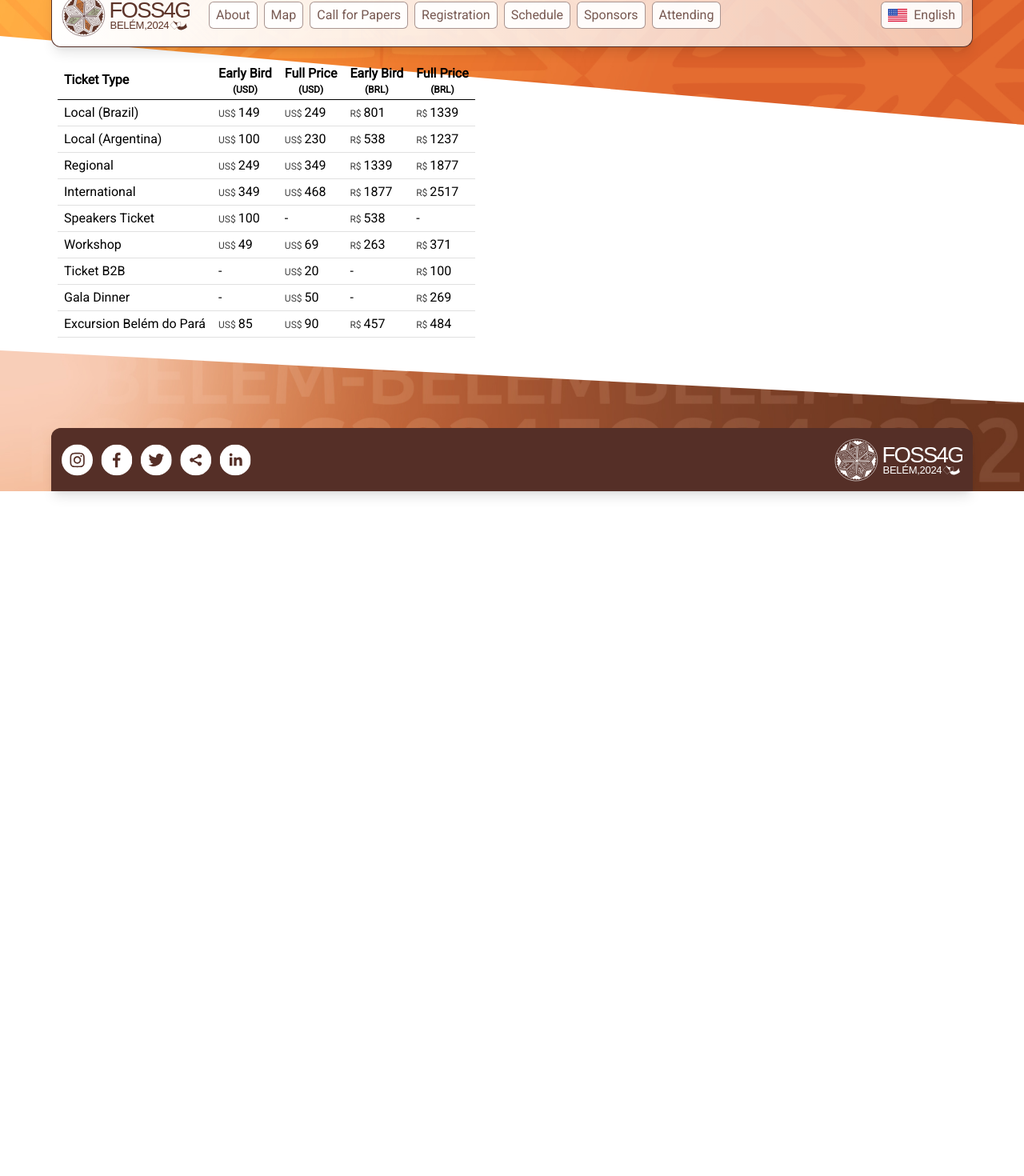
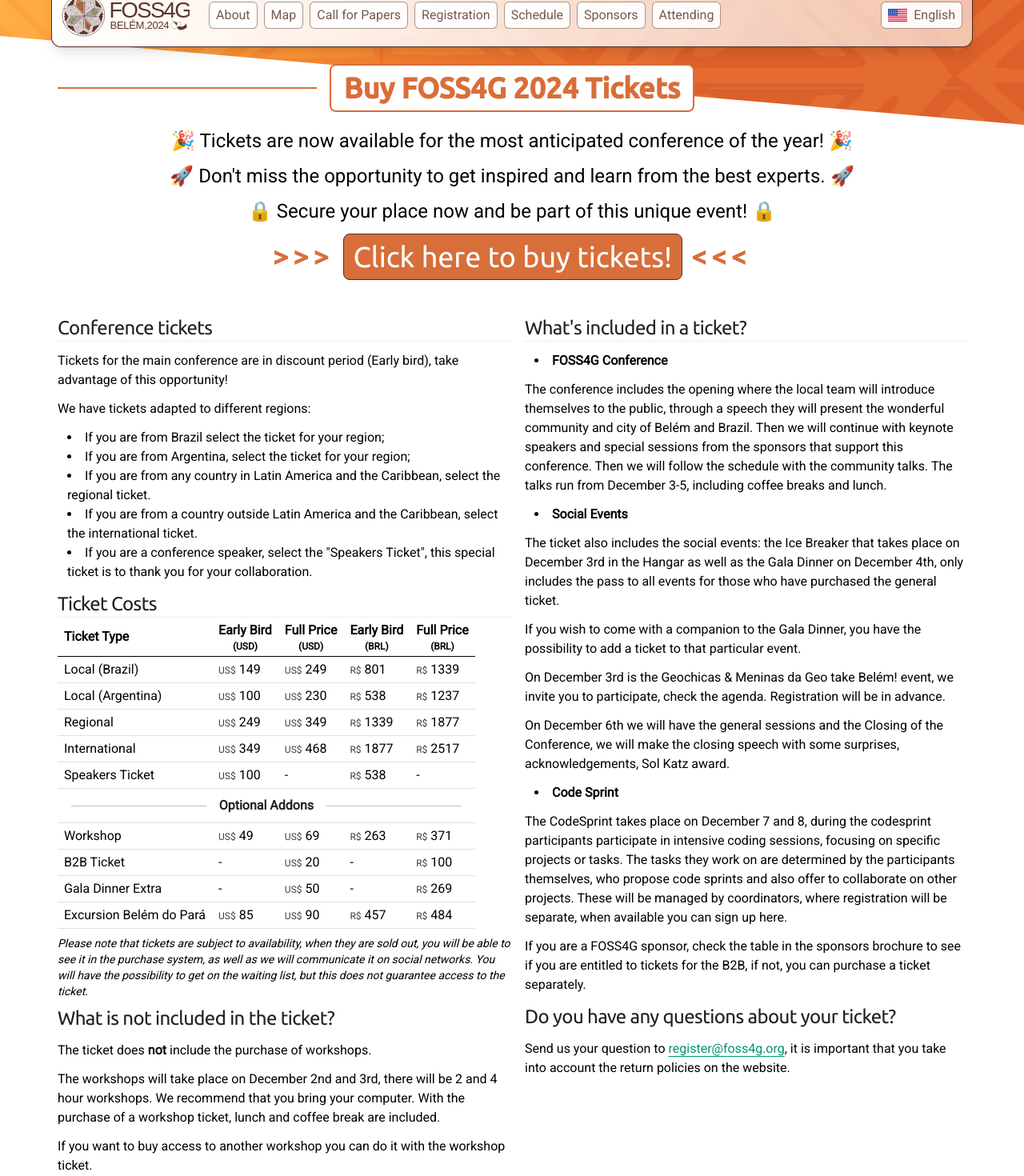
Before and after one commit to FOSS4G-2024-Belem/foss4g-2024-belem.github.io, a Next.js app: page /en/buy-tickets in a window 1280 px wide. Shown: the part 20-1490 px from the top of the page at 80% size. Before the commit the page ends 800 px from the top, so only its background shows below. Built offline with nearby package versions, Linux system fonts and the light colour scheme.

Commit message:
buy tickets

```diff
--- a/src/components/TicketPricesTable.tsx
+++ b/src/components/TicketPricesTable.tsx
@@ -8,8 +8,8 @@ const i18nEnglish = {
   "Local (Argentina)": "Local (Argentina)",
   "Regional": "Regional",
   "International": "International",
-  "Ticket B2B": "Ticket B2B",
-  "Gala Dinner": "Gala Dinner",
+  "B2B Ticket": "B2B Ticket",
+  "Gala Dinner Extra": "Gala Dinner Extra",
   "Excursion Belém do Pará": "Excursion Belém do Pará",
   "Speakers Ticket": "Speakers Ticket",
   "Early Bird": "Early Bird",
@@ -17,11 +17,11 @@ const i18nEnglish = {
 }
 
 function USD({v} : { v: number} ) {
-  return <><span className="text-gray-800 text-xs">US$ </span>{v}</>
+  return <><div className="text-gray-800 text-xs md:inline-block md:pr-1">US$ </div>{v}</>
 }
 
 function BRL({v} : { v: number} ) {
-  return <><span className="text-gray-800 text-xs">R$ </span>{v}</>
+  return <><div className="text-gray-800 text-xs md:inline-block md:pr-1">R$ </div>{v}</>
 }
 
 export default function TicketPricesTable({i18n = i18nEnglish} : {i18n: typeof i18nEnglish}) {
@@ -87,6 +87,15 @@ export default function TicketPricesTable({i18n = i18nEnglish} : {i18n: typeof i
         <td className="px-2 py-1">-</td>
       </tr>
       <tr className="border-b border-gray-300">
+        <td colSpan={5}>
+          <div className="flex items-center my-2">
+            <div className="flex-1 border-gray-400 border-t mx-4"></div>
+            <div className="font-bold text-gray-900">Optional Addons</div>
+            <div className="flex-1 border-gray-400 border-t mx-4"></div>
+          </div>
+        </td>
+      </tr>
+      <tr className="border-b border-gray-300">
         <td className="px-2 py-1">{i18n["Workshop"]}</td>
         <td className="px-2 py-1"><USD v={49} /></td>
         <td className="px-2 py-1"><USD v={69} /></td>
@@ -94,14 +103,14 @@ export default function TicketPricesTable({i18n = i18nEnglish} : {i18n: typeof i
         <td className="px-2 py-1"><BRL v={371} /></td>
       </tr>
       <tr className="border-b border-gray-300">
-        <td className="px-2 py-1">{i18n["Ticket B2B"]}</td>
+        <td className="px-2 py-1">{i18n["B2B Ticket"]}</td>
         <td className="px-2 py-1">-</td>
         <td className="px-2 py-1"><USD v={20} /></td>
         <td className="px-2 py-1">-</td>
         <td className="px-2 py-1"><BRL v={100} /></td>
       </tr>
       <tr className="border-b border-gray-300">
-        <td className="px-2 py-1">{i18n["Gala Dinner"]}</td>
+        <td className="px-2 py-1">{i18n["Gala Dinner Extra"]}</td>
         <td className="px-2 py-1">-</td>
         <td className="px-2 py-1"><USD v={50} /></td>
         <td className="px-2 py-1">-</td>
--- a/src/pages/en/buy-tickets.mdx
+++ b/src/pages/en/buy-tickets.mdx
@@ -1,12 +1,104 @@
 import MdxLayout from "@/components/MDXLayout";
 import TicketPricesTable from "@/components/TicketPricesTable";
+import Heading from "@/components/Heading";
 
 export const metadata = {
   title: "Buy Tickets",
-  description: "Buy tickets for FOSS4G 2024 Conference held in Belém, Brasil on 02-08 December 2024",
+  description:
+    "Buy tickets for FOSS4G 2024 Conference held in Belém, Brasil on 02-08 December 2024",
 };
 
-<TicketPricesTable />
+<Heading color="orange" bubble>
+  Buy FOSS4G 2024 Tickets
+</Heading>
+
+<div className="text-lg md:text-2xl text-center">
+  <p>
+    🎉 Tickets are now available for the most anticipated conference of the
+    year! 🎉
+  </p>
+  <p>
+    🚀 Don't miss the opportunity to get inspired and learn from the best
+    experts. 🚀
+  </p>
+  <p>🔒 Secure your place now and be part of this unique event! 🔒</p>
+</div>
+
+<div className="text-center">
+  <div className="inline-block text-f4g_orange font-bold text-lg tracking-[0.4rem] md:text-4xl">
+    &gt;&gt;&gt;
+  </div>
+  <a
+    href="https://payment.2024.foss4g.org/OSGeo-Brasil/foss4g.2024/"
+    target="_blank"
+    className="non-standard"
+  >
+    <button className=" border-f4g_red text-white bg-f4g_orange border rounded-lg py-2 px-3 text-lg md:text-4xl font-ubuntu mx-1 md:mx-3 my-3">
+      {"Click here to buy tickets!"}
+    </button>
+  </a>
+  <div className="inline-block text-f4g_orange font-bold text-lg tracking-[0.4rem] md:text-4xl">
+    &lt;&lt;&lt;
+  </div>
+</div>
+
+<div className="grid grid-cols-1 sm:grid-cols-2 sm:space-x-4 mt-8">
+  <div className="">
+    ##### Conference tickets
+    ---
+
+    Tickets for the main conference are in discount period (Early bird), take advantage of this opportunity!
+
+    We have tickets adapted to different regions:
+    - If you are from Brazil select the ticket for your region;
+    - If you are from Argentina, select the ticket for your region;
+    - If you are from any country in Latin America and the Caribbean, select the regional ticket.
+    - If you are from a country outside Latin America and the Caribbean, select the international ticket.
+    - If you are a conference speaker, select the "Speakers Ticket", this special ticket is to thank you for your collaboration.
+
+    ##### Ticket Costs
+    ---
+    <TicketPricesTable />
+
+    <div className="italic text-sm my-2">Please note that tickets are subject to availability, when they are sold out, you will be able to see it in the purchase system, as well as we will communicate it on social networks. You will have the possibility to get on the waiting list, but this does not guarantee access to the ticket.</div>
+
+    ##### What is not included in the ticket?
+
+    The ticket does **not** include the purchase of workshops.
+
+    The workshops will take place on December 2nd and 3rd, there will be 2 and 4 hour workshops. We recommend that you bring your computer. With the purchase of a workshop ticket, lunch and coffee break are included.
+
+    If you want to buy access to another workshop you can do it with the workshop ticket.
+  </div>
+  <div>
+    ##### What's included in a ticket?
+    ---
+
+    - **FOSS4G Conference**
+
+    The conference includes the opening where the local team will introduce themselves to the public, through a speech they will present the wonderful community and city of Belém and Brazil. Then we will continue with keynote speakers and special sessions from the sponsors that support this conference. Then we will follow the schedule with the community talks. The talks run from December 3-5, including coffee breaks and lunch.
+
+    - **Social Events**
+
+    The ticket also includes the social events: the Ice Breaker that takes place on December 3rd in the Hangar as well as the Gala Dinner on December 4th, only includes the pass to all events for those who have purchased the general ticket.
+
+    If you wish to come with a companion to the Gala Dinner, you have the possibility to add a ticket to that particular event.
+
+    On December 3rd is the Geochicas & Meninas da Geo take Belém! event, we invite you to participate, check the agenda. Registration will be in advance.
+
+    On December 6th we will have the general sessions and the Closing of the Conference, we will make the closing speech with some surprises, acknowledgements, Sol Katz award.
+
+    - **Code Sprint**
+
+    The CodeSprint takes place on December 7 and 8, during the codesprint participants participate in intensive coding sessions, focusing on specific projects or tasks. The tasks they work on are determined by the participants themselves, who propose code sprints and also offer to collaborate on other projects. These will be managed by coordinators, where registration will be separate, when available you can sign up here.
+
+    If you are a FOSS4G sponsor, check the table in the sponsors brochure to see if you are entitled to tickets for the B2B, if not, you can purchase a ticket separately.
+
+    ##### Do you have any questions about your ticket?
+    Send us your question to [register@foss4g.org](mailto:register@foss4g.org), it is important that you take into account the return policies on the website.
+
+  </div>
+</div>
 
 export default function MDXPage({ children }) {
   return <MdxLayout metadata={metadata}>{children}</MdxLayout>;
@@ -18,4 +110,6 @@ export async function getStaticProps() {
       metadata
     },
   }
+
+
 }
```
